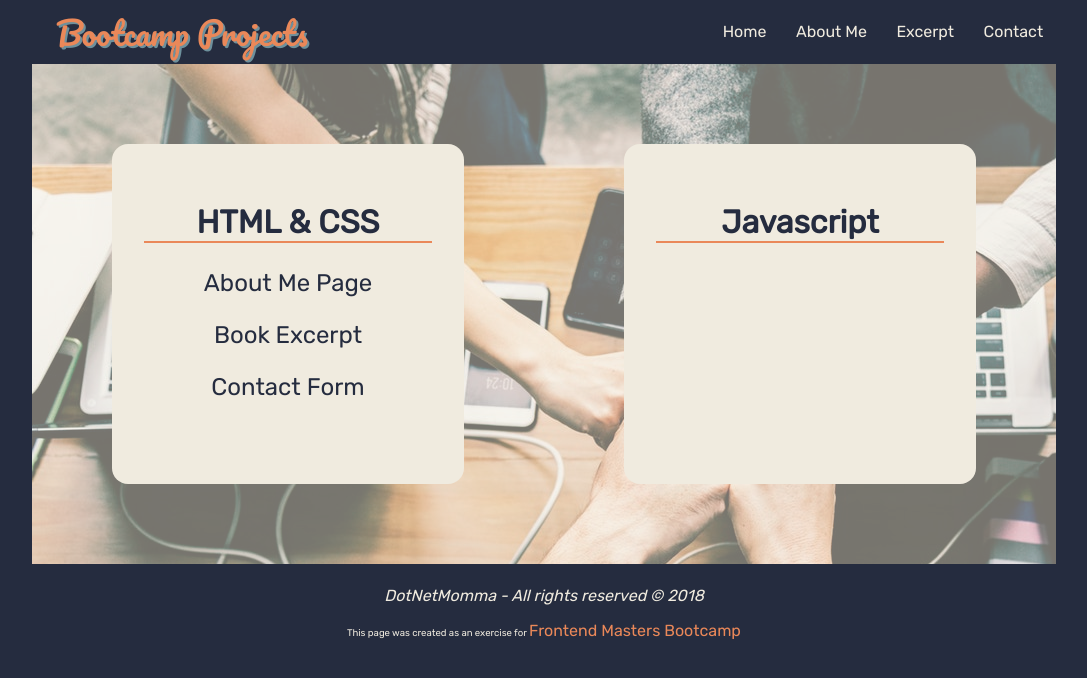
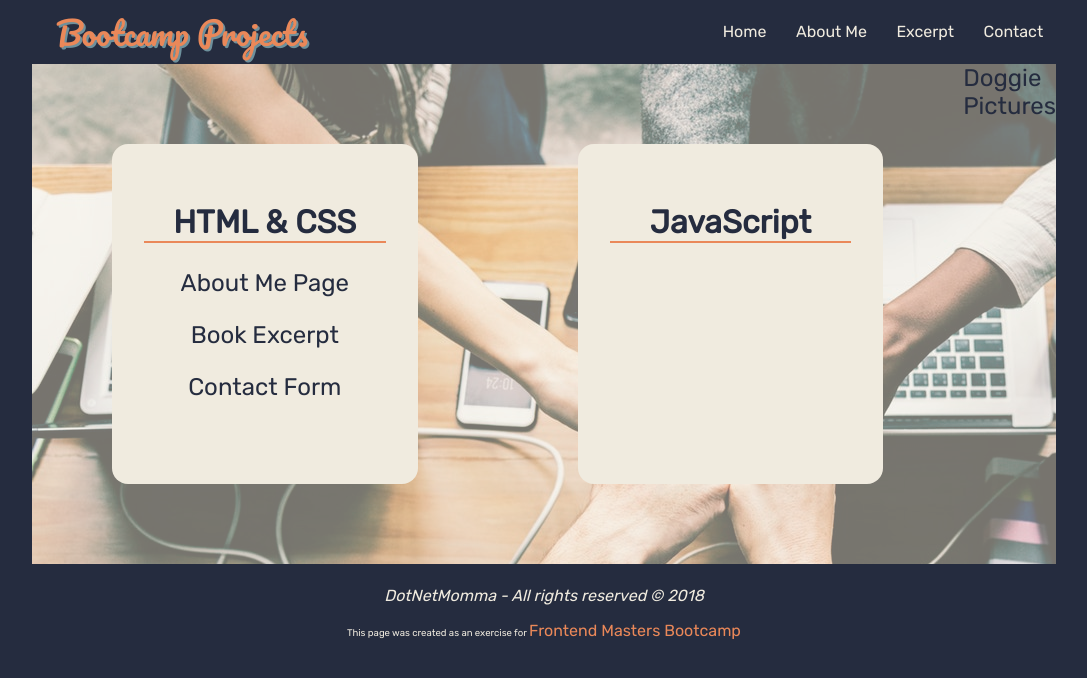
Before and after one commit to krissydotnet/krissydotnet.github.io, a plain HTML site: page projects/bootcamp/index.html in a window 1280 px wide. Shown: the whole page, without its empty margins (96-1183 px from the left). Drawn offline with Linux system fonts and the light colour scheme; files whose address does not match are found by name.

Commit message:
Added JavaScript Project

```diff
--- a/projects/bootcamp/index.html
+++ b/projects/bootcamp/index.html
@@ -52,8 +52,11 @@
                     </div>
                     <div class="menu-box">
                         <h2>
-                        Javascript</h2></div>
+                        JavaScript</h2></div>
+                        <ul>
+                            <li><a href="../dog-app/index.html">Doggie Pictures</a></li>
 
+                        </ul>
 
             </div>
             <blockquote class="banner-quote">
```
